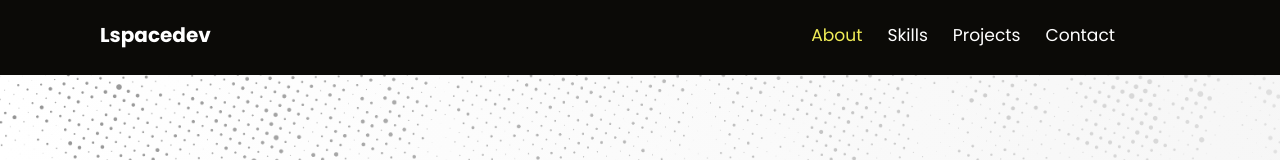
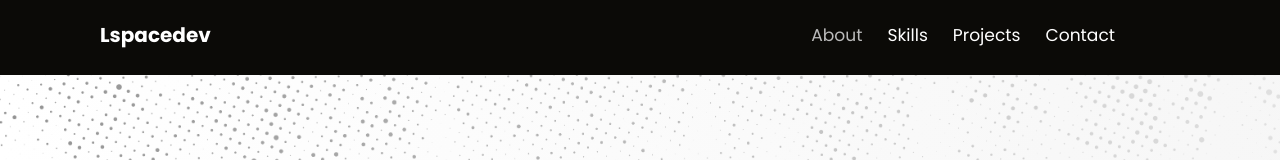
Before and after one commit to Lspacedev/portfolio_site, a React (Vite) app: page / in a window 1280 px wide. In both pictures the pointer is over the link "About". Shown: the top 160 px of the page. Built offline with nearby package versions, Linux system fonts and the light colour scheme.

Commit message:
updated styles

```diff
--- a/src/App.css
+++ b/src/App.css
@@ -118,7 +118,7 @@ body,
 }
 .links a:hover {
   text-decoration: none;
-  color: #f0ec57;
+  color: #bbb;
 }
 .Hero h1 {
   font-size: 2.7rem;
```
